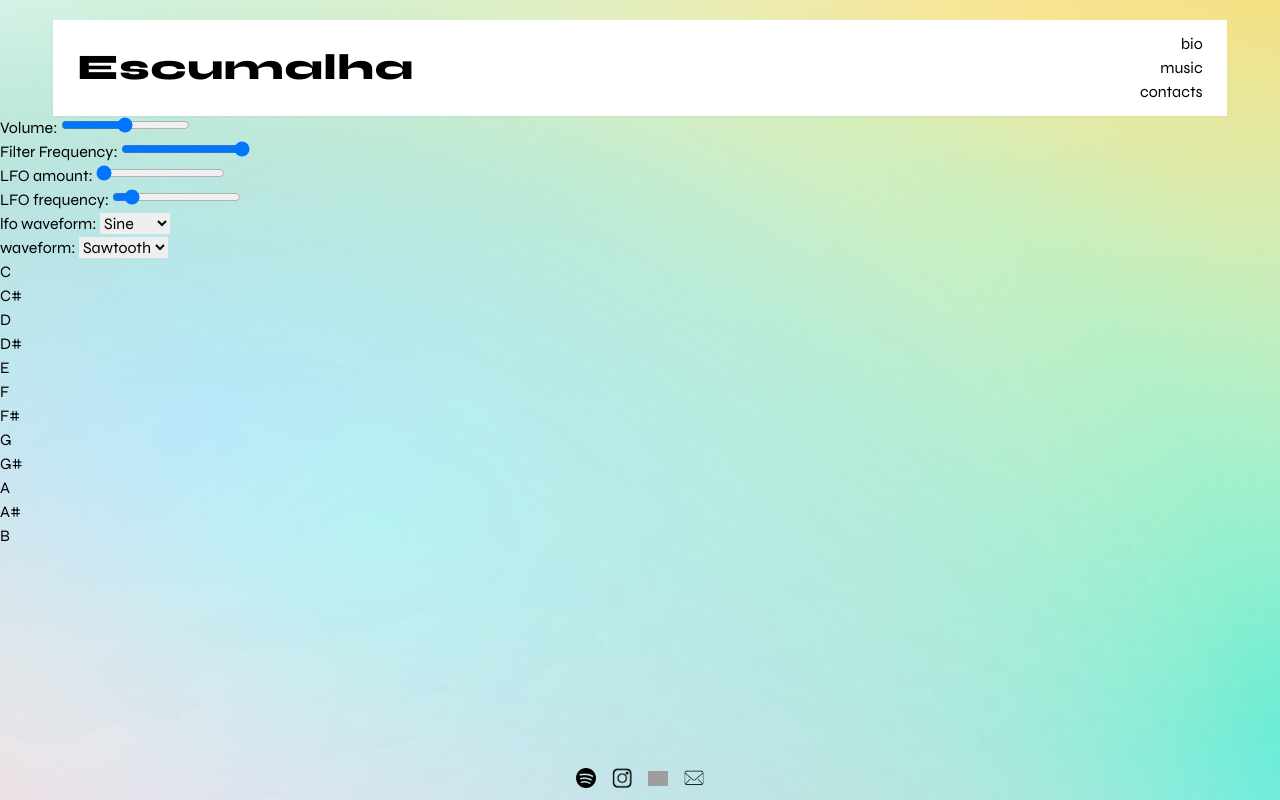
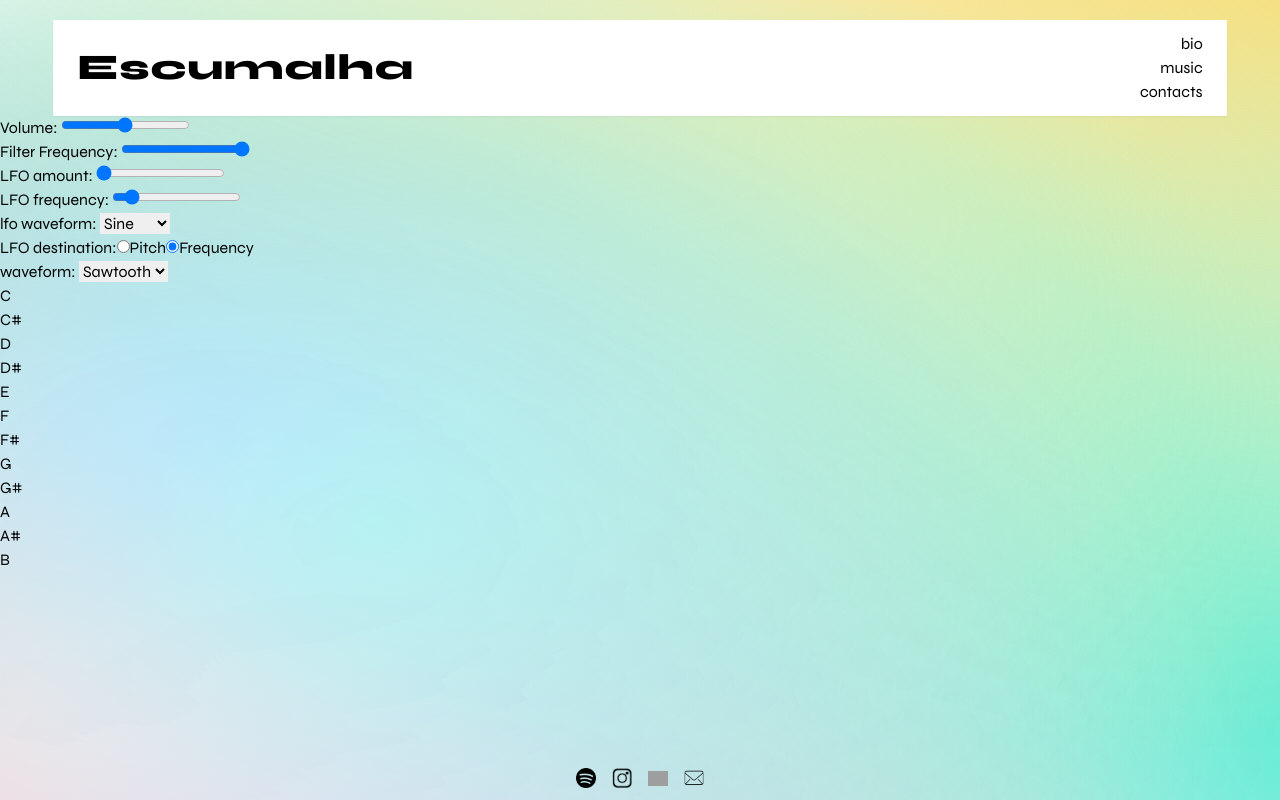
Before and after one commit to pedroescumalha/best-music-website, a Next.js app: page / in a window 1280 px wide. Built offline with nearby package versions, Linux system fonts and the light colour scheme; grey boxes are pictures that could not be loaded.

Commit message:
create lfo destination

```diff
--- a/src/components/synthesizer.ts
+++ b/src/components/synthesizer.ts
@@ -16,6 +16,7 @@ export interface ISynthesizer {
   lfoAmount: number; // between 0 and 100
   lfoFrequency: number; // between 0.1 and 100
   lfoWaveform: lfoWaveform;
+  lfoDestination: lfoDestination;
   off: () => void;
   play: (note: note, octave: octave) => void;
   stop: () => void;
@@ -25,6 +26,7 @@ interface SynthesizerConfig {
   initialVolume: number;
   initialFilterFrequency: number;
   initialWaveform: waveform;
+  initialLFODestination: lfoDestination;
 }
 
 type keyboard = {
@@ -148,6 +150,7 @@ export default class Synthesizer implements ISynthesizer {
   private readonly _lfo: OscillatorNode;
   private readonly _lfoGain: GainNode;
   private readonly _filter: BiquadFilterNode;
+  private _lfoDestination: lfoDestination;
   private _oscillator: OscillatorNode | undefined;
 
   constructor(config: SynthesizerConfig) {
@@ -169,7 +172,8 @@ export default class Synthesizer implements ISynthesizer {
     this._lfoGain.gain.value = 0;
     this._lfo.connect(this._lfoGain);
     this._lfo.start();
-    this._lfoGain.connect(this._filter.frequency);
+    this._lfoDestination = config.initialLFODestination; // this is needed or else TS complains. this is set by this.lfoDestination as well.
+    this.lfoDestination = config.initialLFODestination;
 
     this.oscWaveform = config.initialWaveform;
   }
@@ -214,9 +218,32 @@ export default class Synthesizer implements ISynthesizer {
     this._lfo.type = waveform;
   }
 
+  get lfoDestination() {
+    return this._lfoDestination;
+  }
+
+  set lfoDestination(destination: lfoDestination) {
+    if (destination === "filterFrequency") {
+      if (this._oscillator) {
+        this._lfoGain.disconnect(this._oscillator.frequency);
+      }
+
+      this._lfoGain.connect(this._filter.frequency);
+    }
+
+    if (destination === "pitch") {
+      this._lfoGain.disconnect(this._filter.frequency);
+    }
+
+    this._lfoDestination = destination;
+  }
+
   oscWaveform: waveform;
 
   off() {
+    this._lfo.disconnect();
+    this._lfoGain.disconnect();
+
     if (this._oscillator) {
       this._oscillator.disconnect();
     }
@@ -236,7 +263,11 @@ export default class Synthesizer implements ISynthesizer {
     this._oscillator.connect(this._filter);
     this._oscillator.frequency.value = keyboardFrequencies[note][octave];
     this._oscillator.type = this.oscWaveform;
-    // this._lfoGain.connect(this._oscillator.frequency);
+
+    if (this.lfoDestination === "pitch") {
+      this._lfoGain.connect(this._oscillator.frequency);
+    }
+
     this._oscillator.start();
   }
 
--- a/src/pages/index.tsx
+++ b/src/pages/index.tsx
@@ -1,4 +1,4 @@
-import Synthesizer, { lfoWaveform, note, octave, waveform } from "@/components/synthesizer";
+import Synthesizer, { lfoDestination, lfoWaveform, note, octave, waveform } from "@/components/synthesizer";
 import { FC, useEffect, useRef, useState } from "react";
 
 interface KeyProps {
@@ -60,11 +60,13 @@ export default function Home() {
   const initialWaveform: waveform = "sawtooth";
   const initialLFOAmount = 0;
   const initialLFOSpeed = 5;
+  const initialLFODestination: lfoDestination = "filterFrequency";
+
   const synthesizerRef = useRef<Synthesizer>();
   const [octave, setOctave] = useState<octave>(3);
 
   useEffect(() => {
-    synthesizerRef.current = new Synthesizer({ initialVolume, initialFilterFrequency, initialWaveform });
+    synthesizerRef.current = new Synthesizer({ initialVolume, initialFilterFrequency, initialWaveform, initialLFODestination });
 
     return () => {
       synthesizerRef.current?.off();
@@ -130,6 +132,12 @@ export default function Home() {
     }
   };
 
+  const setLFODestination = (destination: lfoDestination) => {
+    if (synthesizerRef.current) {
+      synthesizerRef.current.lfoDestination = destination;
+    }
+  };
+
   return (
     <div>
       <div>
@@ -156,6 +164,13 @@ export default function Home() {
         </select>
       </div>
       <div>
+        <span>LFO destination:</span>
+        <input type="radio" name="lfoDestination" id="pitchLfoDestination" value="pitch" onChange={e => setLFODestination(e.target.value as lfoDestination)} />
+        <label htmlFor="pitchLfoDestination">Pitch</label>
+        <input type="radio" name="lfoDestination" id="frequencyLfoDestination" value="filterFrequency" checked onChange={e => setLFODestination(e.target.value as lfoDestination)} />
+        <label htmlFor="frequencyLfoDestination">Frequency</label>
+      </div>
+      <div>
         <span>waveform: </span>
         <select name="waveform" onChange={e => setWaveform(e.target.value as waveform)} defaultValue="sawtooth">
           <option value="sine">Sine</option>
```
